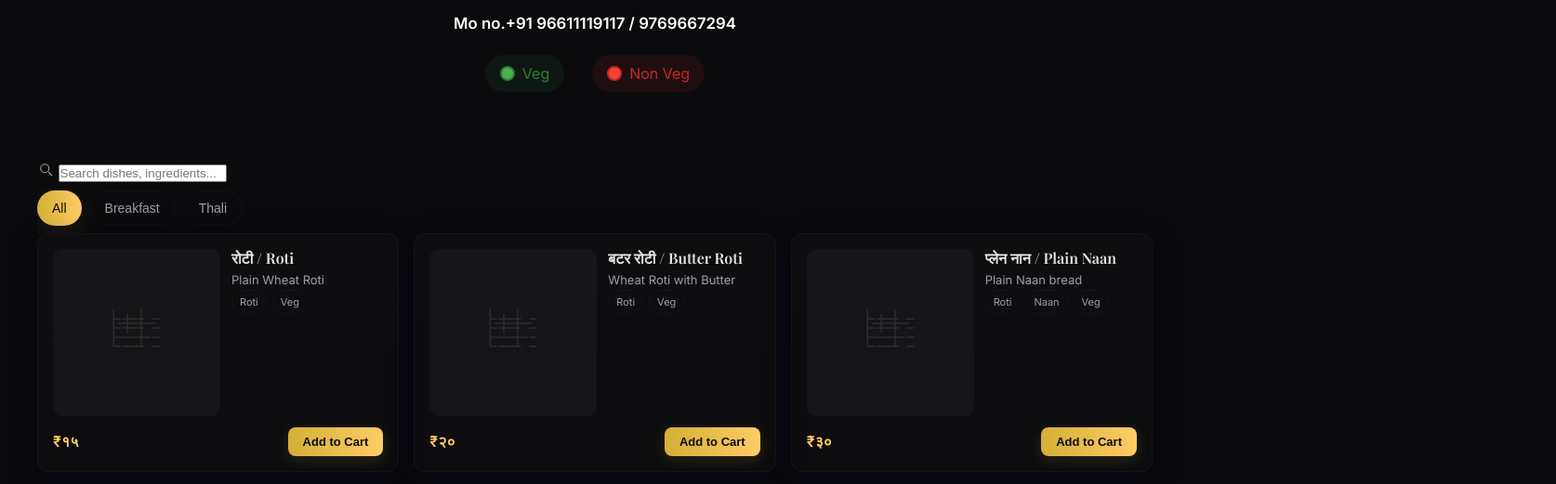
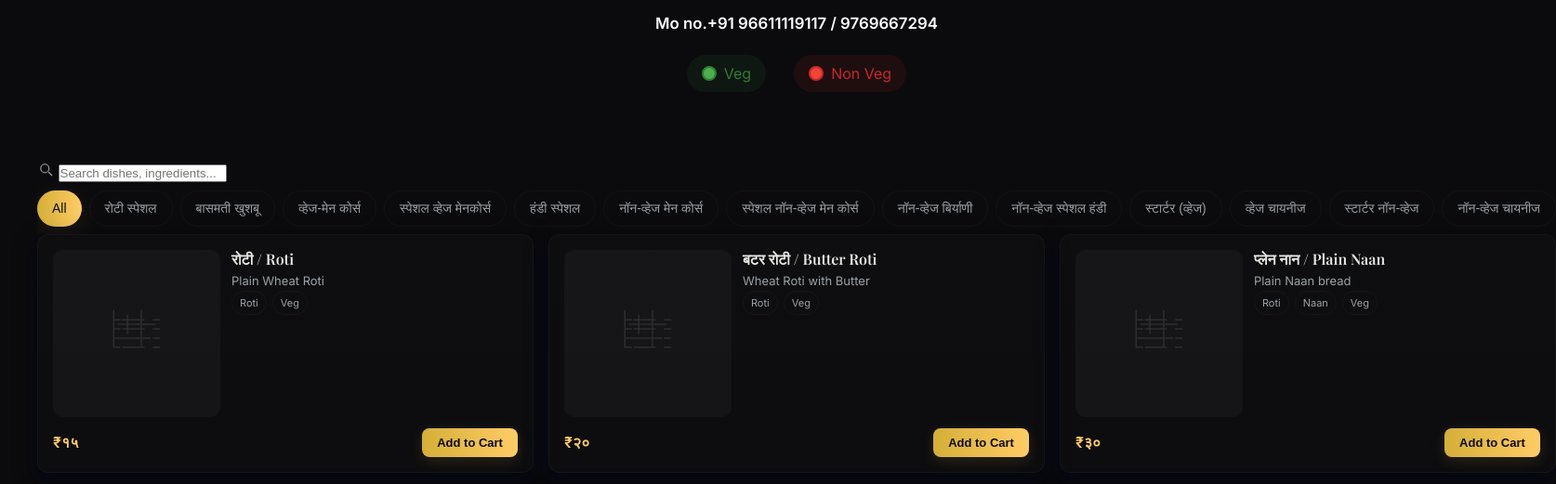
Before and after one commit to MenuSpeak/Hotel-nik, a plain HTML site: page index.html in a window 1280 px wide. Shown: the part 147-668 px from the top of the page at 93% size, 1674 px wide, since content can reach past the window. Drawn offline with nearby package versions, Linux system fonts and the light colour scheme.

Commit message:
Update index.html

```diff
--- a/index.html
+++ b/index.html
@@ -1011,9 +1011,20 @@
           </div>
 
           <div class="tabs-scroll">
-            <button class="tab active" data-cat="all">All</button>
-            <button class="tab" data-cat="Breakfast">Breakfast</button>
-            <button class="tab" data-cat="Thali">Thali</button>
+<button class="tab active" data-cat="all">All</button>
+<button class="tab" data-cat="Roti Special">रोटी स्पेशल</button>
+<button class="tab" data-cat="Basmati Khushboo">बासमती खुशबू</button>
+<button class="tab" data-cat="Veg-Main Course">व्हेज-मेन कोर्स</button>
+<button class="tab" data-cat="Special Veg Main Course">स्पेशल व्हेज मेनकोर्स</button>
+<button class="tab" data-cat="Handi Special">हंडी स्पेशल</button>
+<button class="tab" data-cat="Non-Veg Main Course">नॉन-व्हेज मेन कोर्स</button>
+<button class="tab" data-cat="Special Non-Veg Main Course">स्पेशल नॉन-व्हेज मेन कोर्स</button>
+<button class="tab" data-cat="Non-Veg Biryani">नॉन-व्हेज बिर्याणी</button>
+<button class="tab" data-cat="Non-Veg Special Handi">नॉन-व्हेज स्पेशल हंडी</button>
+<button class="tab" data-cat="Starter (Veg)">स्टार्टर (व्हेज)</button>
+<button class="tab" data-cat="Veg Chinese">व्हेज चायनीज</button>
+<button class="tab" data-cat="Starter Non-Veg">स्टार्टर नॉन-व्हेज</button>
+<button class="tab" data-cat="Non-Veg Chinese">नॉन-व्हेज चायनीज</button>
           </div>
         </div>
       </div>
```
